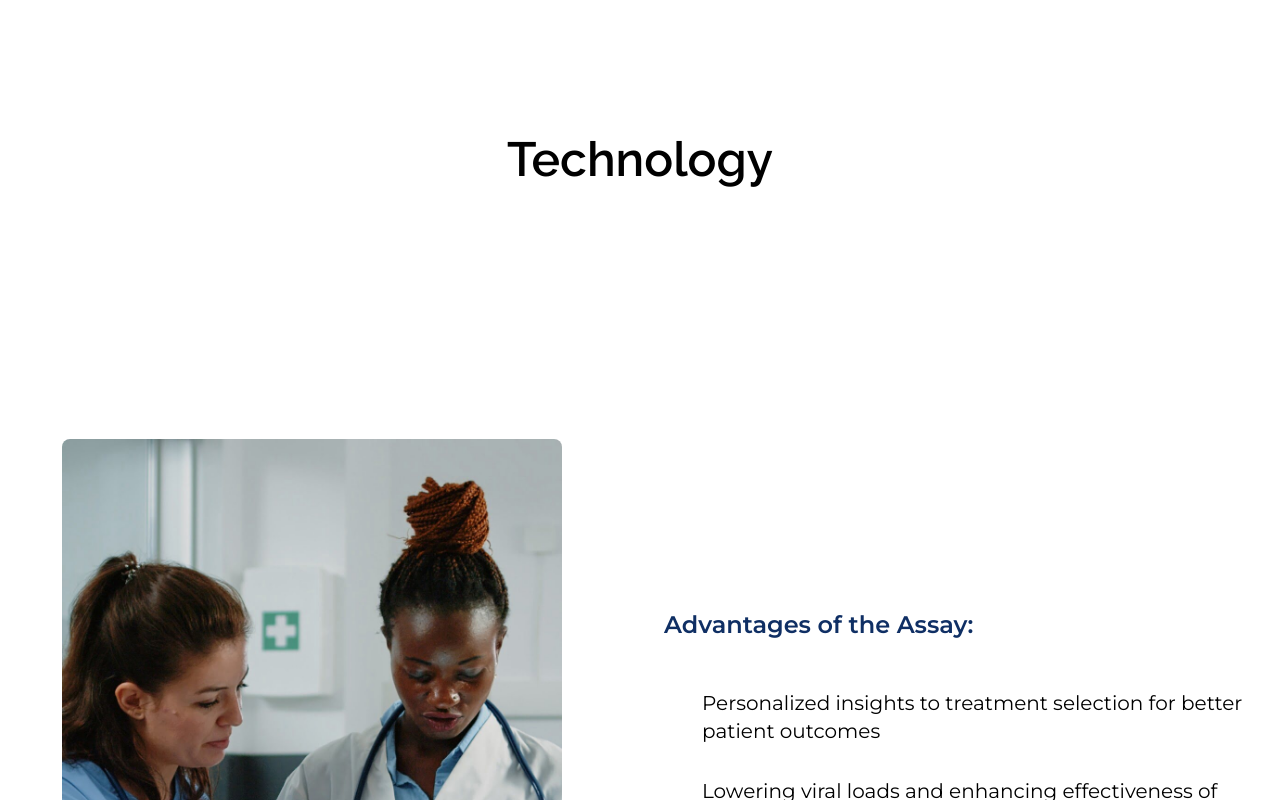
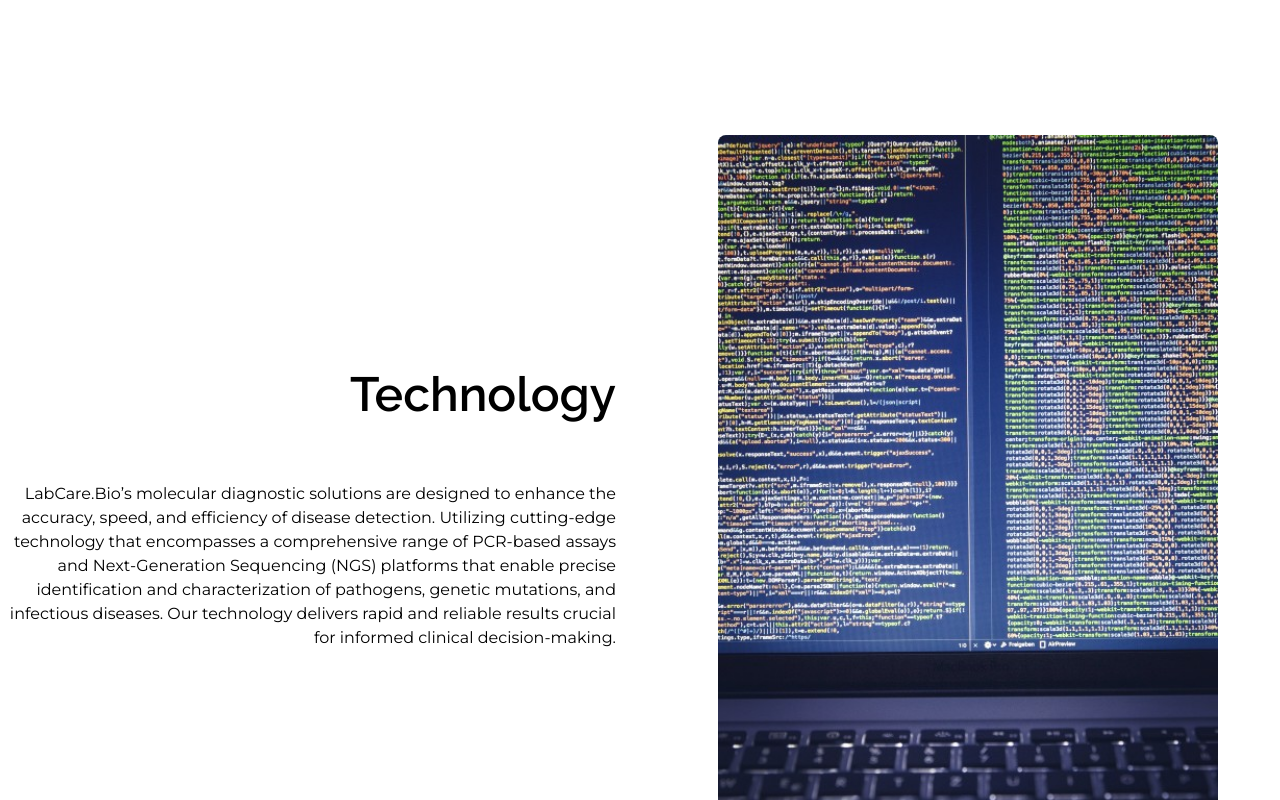
Before and after one commit to BlackRoseRipp/labcare-production-react, a React (Create React App) app: page / in a window 1280 px wide. Shown: the part 4100-4900 px from the top of the page. Built offline with nearby package versions, Linux system fonts and the light colour scheme; some icons are missing; what tw-elements would draw is missing.

Commit message:
Added content to technology section

```diff
--- a/src/pages/Home.js
+++ b/src/pages/Home.js
@@ -228,9 +228,30 @@ const Home = () => {
         className="max-w-screen-xl w-full px-2 mx-auto lg:py-24 py-16"
         id="technology"
       >
-        <h2 className="heading text-center lg:text-5xl text-3xl font-semibold mb-16">
-          Technology
-        </h2>
+        <div className="grid lg:grid-cols-2 gap-12">
+          <div className="flex flex-col items-center justify-center lg:items-end">
+            <h2 className="heading text-center lg:text-end lg:text-5xl text-3xl font-semibold mb-16">
+              Technology
+            </h2>
+            <p className="lg:text-end text-center">
+              LabCare.Bio’s molecular diagnostic solutions are designed to
+              enhance the accuracy, speed, and efficiency of disease detection.
+              Utilizing cutting-edge technology that encompasses a comprehensive
+              range of PCR-based assays and Next-Generation Sequencing (NGS)
+              platforms that enable precise identification and characterization
+              of pathogens, genetic mutations, and infectious diseases. Our
+              technology delivers rapid and reliable results crucial for
+              informed clinical decision-making.
+            </p>
+          </div>
+          <div className="justify-center items-center lg:flex hidden">
+            <img
+              src="/img/Image_3.jpg"
+              className="w-[500px] rounded-lg"
+              alt="Technology"
+            />
+          </div>
+        </div>
       </section>
       <section
         className="max-w-screen-xl w-full px-2 mx-auto lg:py-24 py-16"
```
